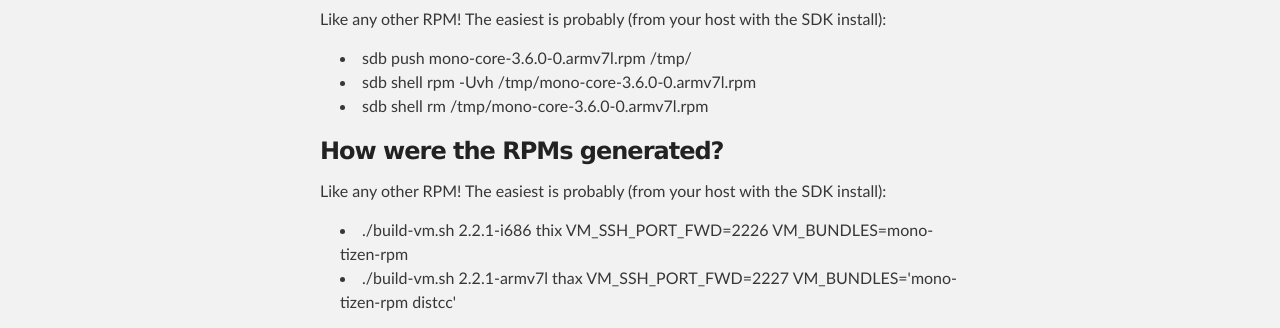
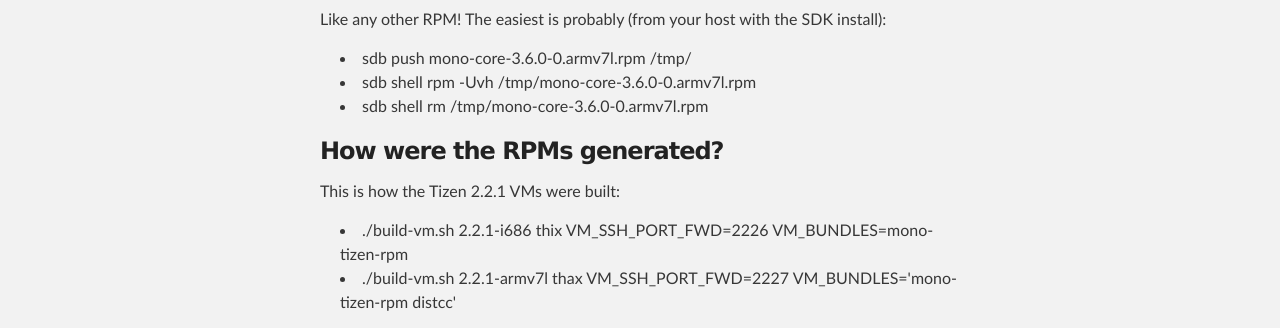
Before and after one commit to kitsilanosoftware/MonoTizen, a plain HTML site: page installation.html in a window 1280 px wide. Shown: the part 429-757 px from the top of the page. Drawn offline with Linux system fonts and the light colour scheme.

Commit message:
Update installation.html

```diff
--- a/installation.html
+++ b/installation.html
@@ -57,7 +57,7 @@
         </h3>
 
         <p>
-          Like any other RPM!  The easiest is probably (from your host with the SDK install):
+          This is how the Tizen 2.2.1 VMs were built:
 
           <ul>
             <li>./build-vm.sh 2.2.1-i686 thix VM_SSH_PORT_FWD=2226 VM_BUNDLES=mono-tizen-rpm</li>
```
